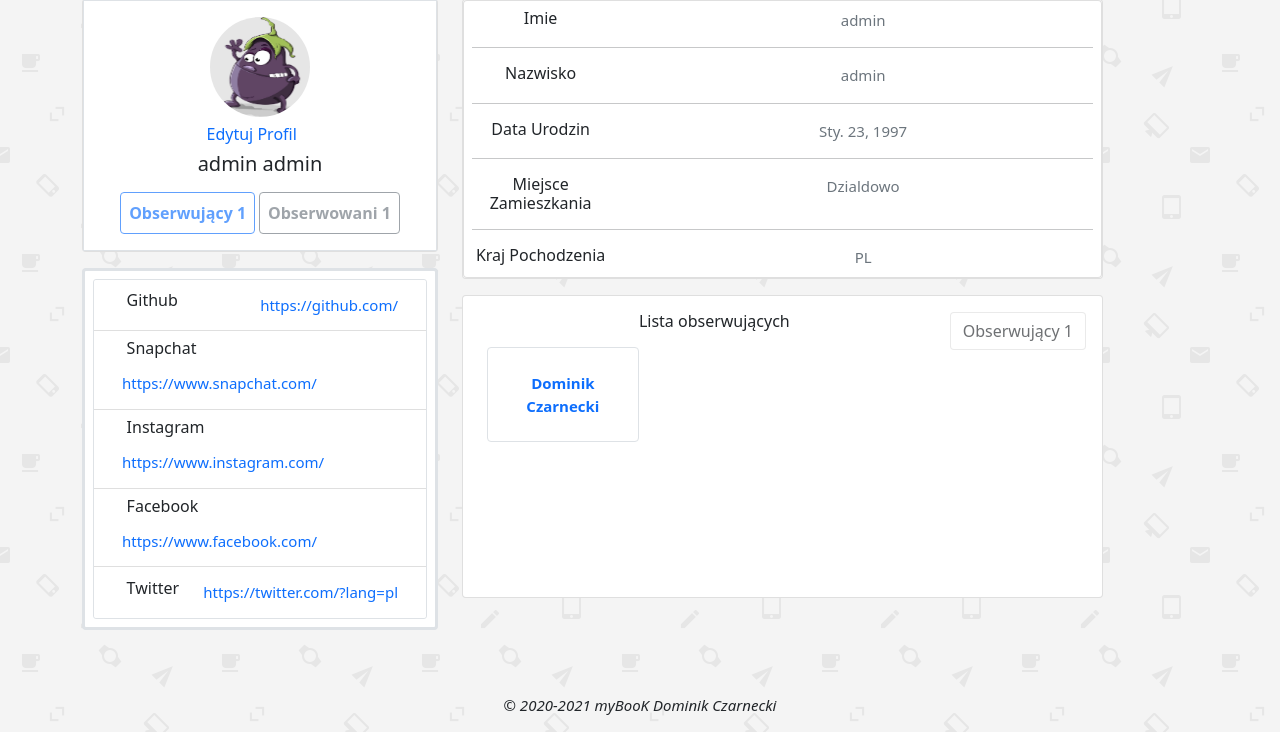
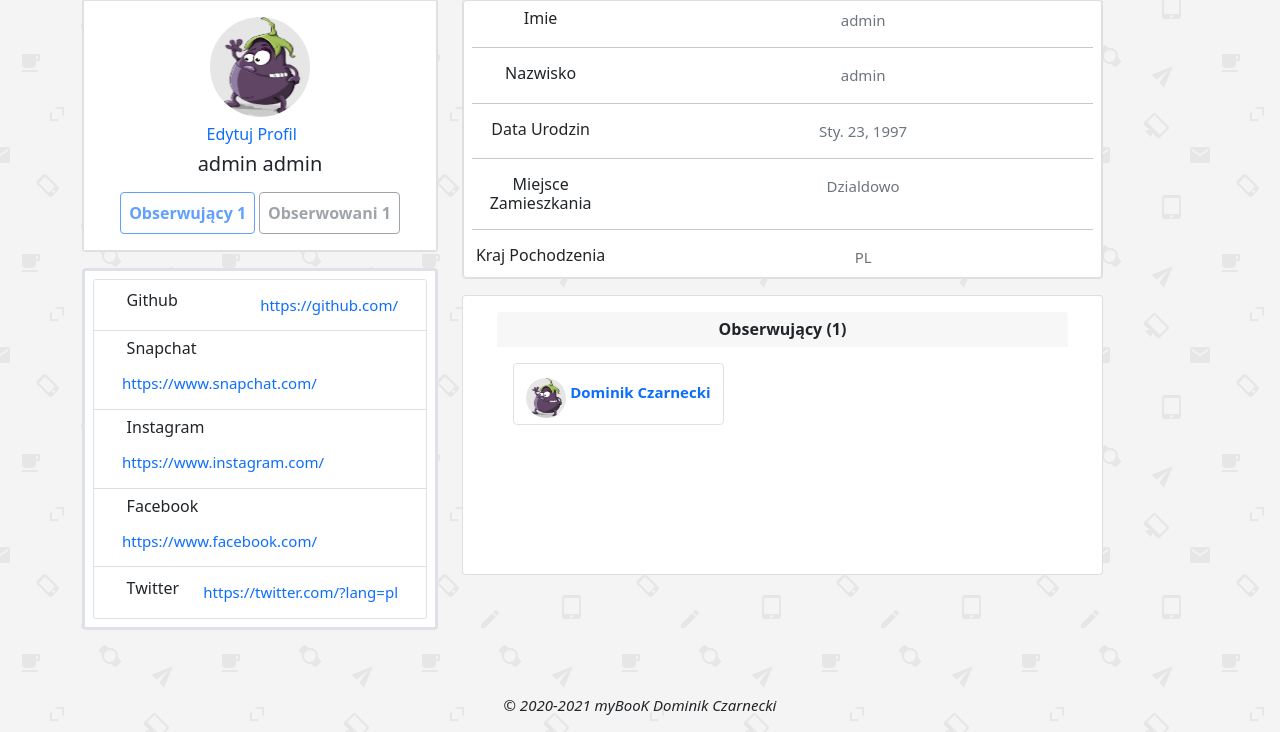
Before and after one commit to dominikCzarneckiQA/myBooK, a Django app: page /profil/1 in a window 1280 px wide. Shown: the part 103-835 px from the top of the page. Run offline with Django 3.2, Linux system fonts and the light colour scheme; a user stored in the database is signed in; data comes from the database, SQL or seed files in the repository; both versions use the stored data as it was after the commit; some libraries are stand-ins or nearby versions; some web fonts are replaced.

Commit message:
edit userProfile

```diff
--- a/konto/templates/konto/userProfile.html
+++ b/konto/templates/konto/userProfile.html
@@ -175,15 +175,17 @@
 
                             <div class="card-body">
                                 <div class="row">
-                                    <div class="col-sm-12   " style="height: 269px">
-                                        <button class="btn   float-end  card disabled">
-                                            Obserwujący {{ getNumberFollowers }}</button>
-                                        <h6 class=" ">Lista obserwujących</h6>
+                                    <div class="mx-auto col-sm-11  overflow-auto " style="height: 246px">
+
+                                        <h6 class="  card-header card-header-tabs link-dark fw-bold">Obserwujący
+                                           ({{ getNumberFollowers }})
+                                        </h6>
 
                                         {% for follower in followersList %}
-                                            <div class="p-4 card w-25 m-2 page-link  text-capitalize template float-start"
-                                                 style="max-height: 600px">
-
+                                            <div class=" card mx-2  mt-4 page-link  text-capitalize template float-start">
+                                                <img alt="userProfileImg" src="{{ user.profile.profileAvatar.url }}"
+                                                     class="rounded-circle mt-2 position-relative" width="40px"
+                                                     height="40px"/>
                                                 <a class=" text-primary "
                                                    href="{% url 'userProfile' follower.profile.pk %}">
                                                     {{ follower.get_full_name }}
@@ -200,7 +202,7 @@
         </div>
     </div>
 
-    <div class="container mt-5 mb-5  "  >
+    <div class="container mt-5 mb-5  ">
         {% for post in getPosts %}
             <div class="col-md-6  shadow-sm     p-1 mx-auto card
                     " style="min-height:150px; max-height:555px">
```
Also changed, not shown: db.sqlite3.
